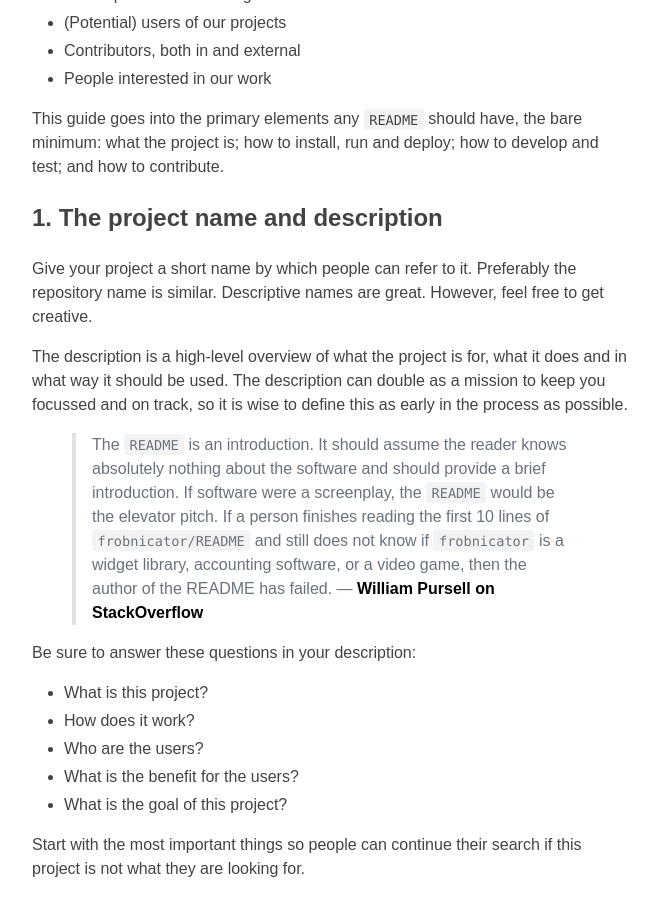
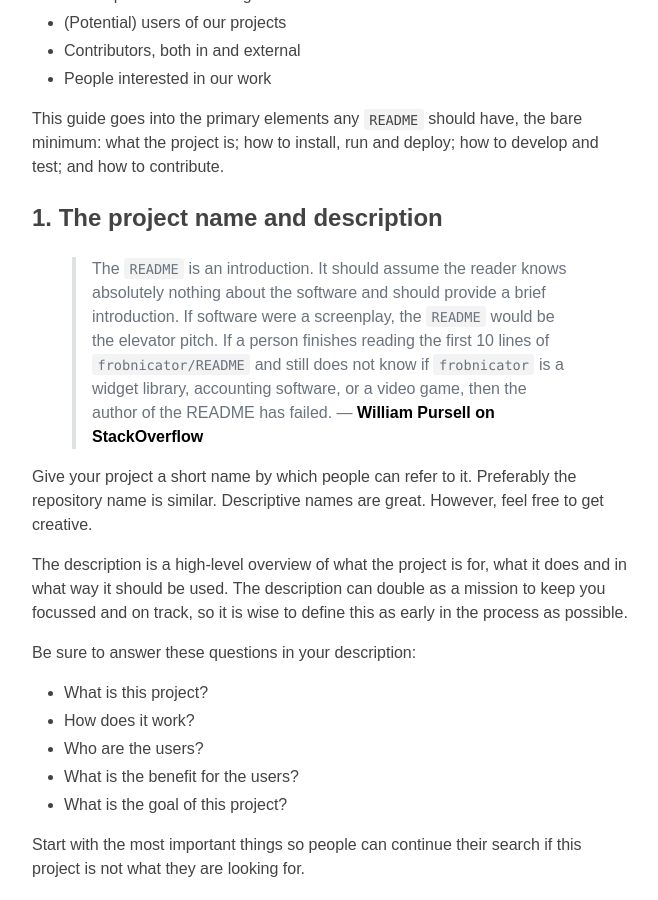
Before and after one commit to Amsterdam/amsterdam.github.io, a Jekyll site: the page built from guides/how-to-readme.md, in a window 1280 px wide and 900 px high, scrolled down 504 px. Shown: the whole window, without its empty margins (138-796 px from the left). Built offline with Jekyll 4.4.1, drawn with Linux system fonts in a browser that asks for light colours; our own code applies the rules of GitHub Pages for plain Markdown files.

```diff
--- a/guides/how-to-readme.md
+++ b/guides/how-to-readme.md
@@ -16,13 +16,13 @@ When writing the `README` keep your users in mind, they include:
 
 This guide goes into the primary elements any `README` should have, the bare minimum: what the project is; how to install, run and deploy; how to develop and test; and how to contribute.
 
-## 1.  The project name and description
+## 1. The project name and description
+
+> The `README` is an introduction. It should assume the reader knows absolutely nothing about the software and should provide a brief introduction. If software were a screenplay, the `README` would be the elevator pitch. If a person finishes reading the first 10 lines of `frobnicator/README` and still does not know if `frobnicator` is a widget library, accounting software, or a video game, then the author of the README has failed. — [William Pursell on StackOverflow](https://stackoverflow.com/a/2305173)
 
 Give your project a short name by which people can refer to it. Preferably the repository name is similar. Descriptive names are great. However, feel free to get creative.
 
 The description is a high-level overview of what the project is for, what it does and in what way it should be used. The description can double as a mission to keep you focussed and on track, so it is wise to define this as early in the process as possible.
-
-> The `README` is an introduction. It should assume the reader knows absolutely nothing about the software and should provide a brief introduction. If software were a screenplay, the `README` would be the elevator pitch. If a person finishes reading the first 10 lines of `frobnicator/README` and still does not know if `frobnicator` is a widget library, accounting software, or a video game, then the author of the README has failed. — [William Pursell on StackOverflow](https://stackoverflow.com/a/2305173)
 
 Be sure to answer these questions in your description:
 
```
